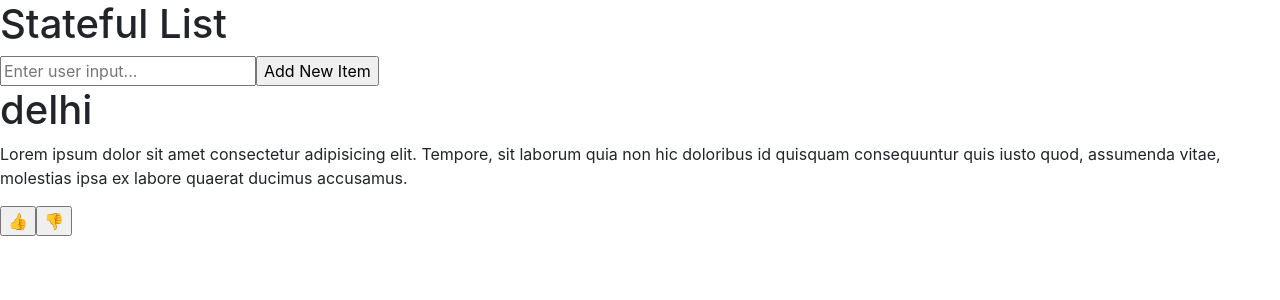
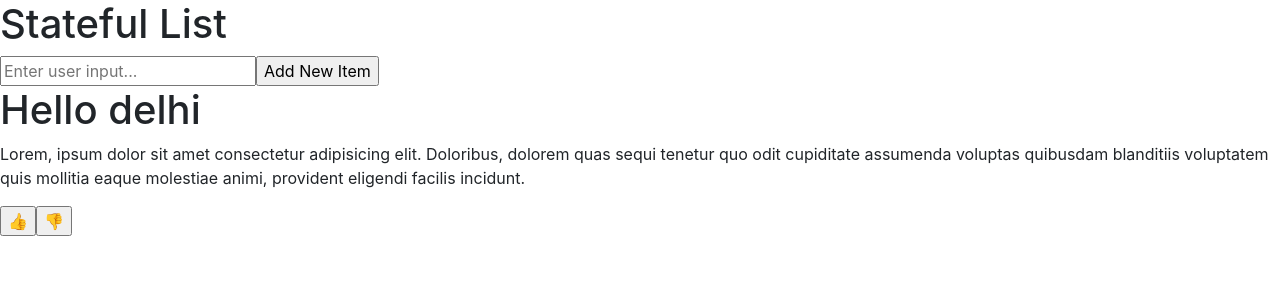
Before and after one commit to mayuri-patade/fourth-react-app, a React (Create React App) app: page / in a window 1280 px wide. Shown: the top 300 px of the page. Built offline with nearby package versions, Linux system fonts and the light colour scheme; the HTML template or start-up script is replaced by a standard one.

Commit message:
anotherfunctioneithmap

```diff
--- a/src/App.js
+++ b/src/App.js
@@ -14,9 +14,6 @@
   let [list, setList] = useState(["delhi"]);
 
   let addItemAction = () => {
-    // console.log(inputRef.current);
-    // console.log(document.querySelector("#id1"));
-
     let inputValue = inputRef.current.value;
     let newList = [inputValue, ...list];
     setList(newList);
@@ -35,22 +32,28 @@
       <input type="button" value="Add New Item" onClick={addItemAction} />
 
       {list.map((item) => (
-        <div>
-          <h1>{item}</h1>
-          <p>
-            Lorem ipsum dolor sit amet consectetur adipisicing elit. Tempore,
-            sit laborum quia non hic doloribus id quisquam consequuntur quis
-            iusto quod, assumenda vitae, molestias ipsa ex labore quaerat
-            ducimus accusamus.
-          </p>
-          <div>
-            <input type="button" value="&#128077;" />
-            <input type="button" value="&#128078;" />
-          </div>
-        </div>
+        <MessageDemo message={item} />
       ))}
     </>
   );
 }
 
+function MessageDemo({ message }) {
+  return (
+    <>
+      <h1>Hello {message}</h1>
+      <p>
+        Lorem, ipsum dolor sit amet consectetur adipisicing elit. Doloribus,
+        dolorem quas sequi tenetur quo odit cupiditate assumenda voluptas
+        quibusdam blanditiis voluptatem quis mollitia eaque molestiae animi,
+        provident eligendi facilis incidunt.
+      </p>
+      <div>
+        <input type="button" value="&#128077;" />
+        <input type="button" value="&#128078;" />
+      </div>
+    </>
+  );
+}
+
 export default App;
```
